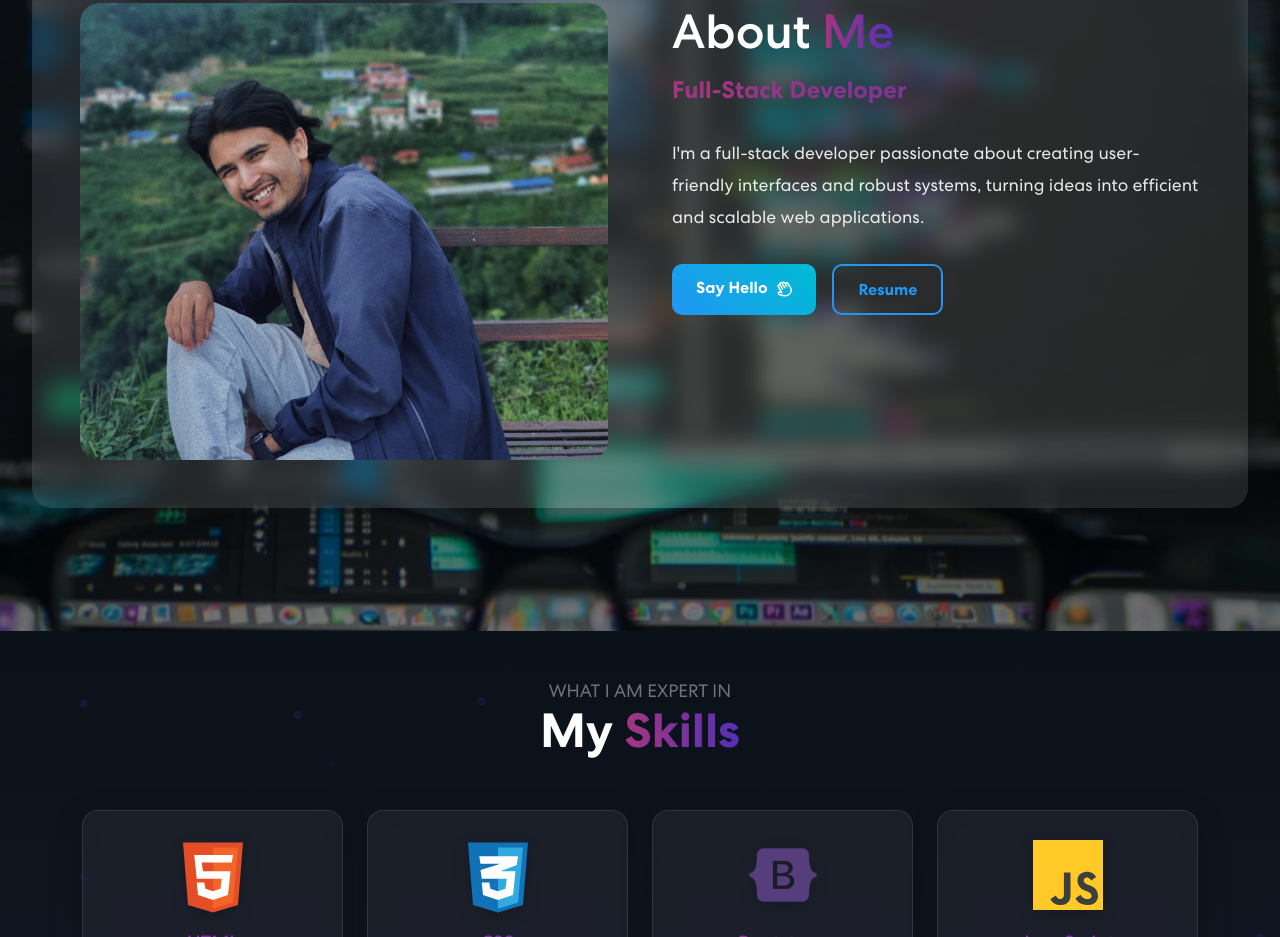
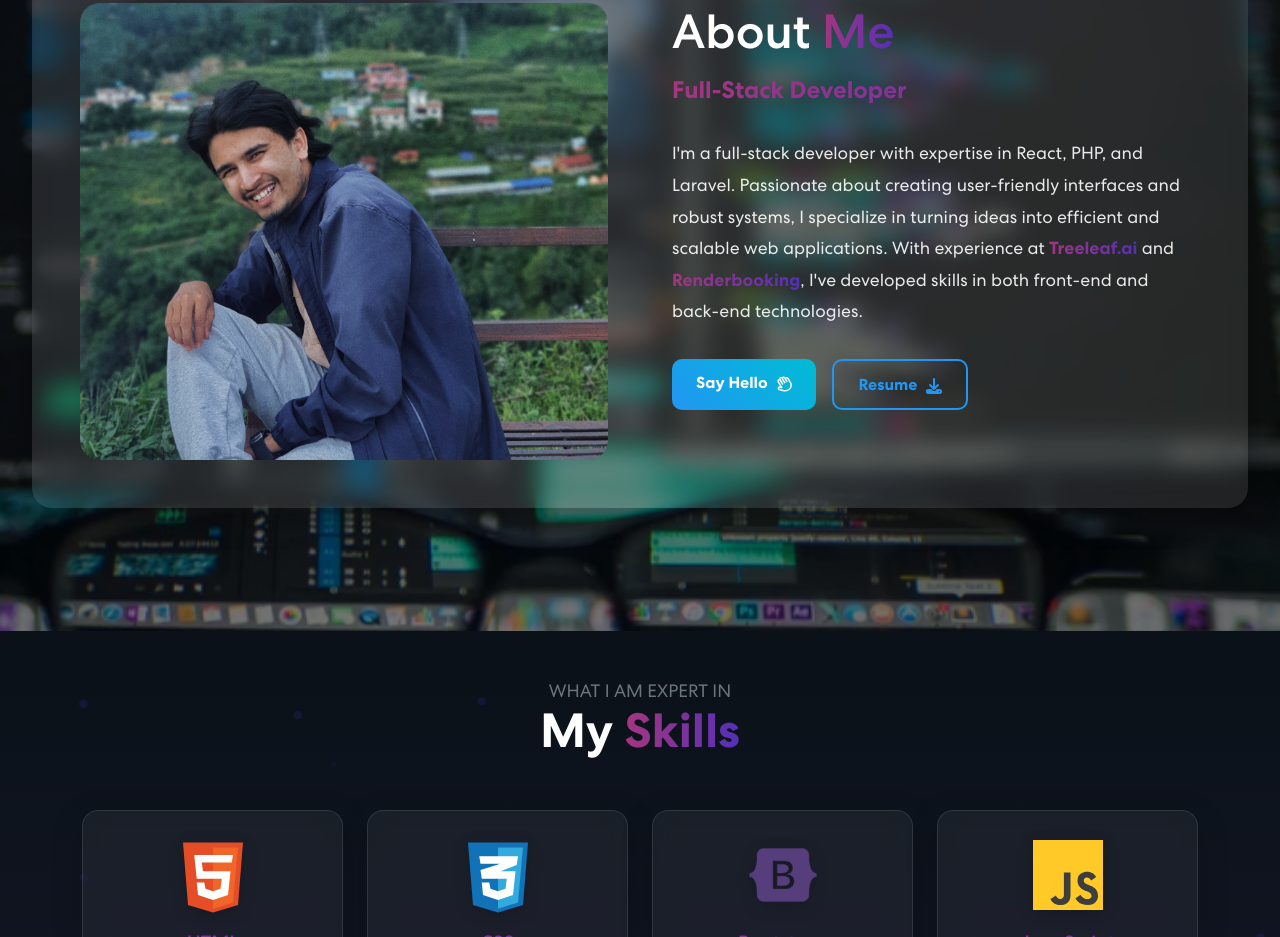
Before and after one commit to Biplabkhanal/portfolio, a React (Vite) app: page / in a window 1280 px wide. Shown: the part 940-1877 px from the top of the page. Built offline with nearby package versions, Linux system fonts and the light colour scheme.

Commit message:
modified about us page

```diff
--- a/src/App.css
+++ b/src/App.css
@@ -458,6 +458,12 @@ img {
   margin-bottom: 2rem;
   font-weight: 900;
   font-style: bold;
+}
+
+.company {
+  background-image: linear-gradient(90.21deg, #aa367c -5.91%, #4a2fbd 111.58%);
+  -webkit-background-clip: text;
+  -webkit-text-fill-color: transparent;
 }
 
 .description {
--- a/src/components/About.jsx
+++ b/src/components/About.jsx
@@ -1,6 +1,6 @@
 import React from "react";
 import Biplab from "../assets/img/biplab.jpg";
-import { FaRegHand } from "react-icons/fa6";
+import { FaDownload, FaRegHand } from "react-icons/fa6";
 import resume from "../assets/resume/CV_Biplab.pdf";
 
 const About = () => {
@@ -22,9 +22,31 @@ const About = () => {
             <h4 className="subtitle">Full-Stack Developer</h4>
 
             <p className="description">
-              I'm a full-stack developer passionate about creating user-friendly
-              interfaces and robust systems, turning ideas into efficient and
-              scalable web applications.
+              I'm a full-stack developer with expertise in React, PHP, and
+              Laravel. Passionate about creating user-friendly interfaces and
+              robust systems, I specialize in turning ideas into efficient and
+              scalable web applications. With experience at{" "}
+              <b class="company">
+                <a
+                  class="icon-experience"
+                  href="https://treeleaf.ai/"
+                  target="blank"
+                >
+                  Treeleaf.ai
+                </a>
+              </b>{" "}
+              and{" "}
+              <b class="company">
+                <a
+                  class="icon-experience"
+                  href="https://renderbooking.com/"
+                  target="blank"
+                >
+                  Renderbooking
+                </a>
+              </b>
+              , I've developed skills in both front-end and back-end
+              technologies.
             </p>
 
             <div className="button-group">
@@ -42,7 +64,7 @@ const About = () => {
                 className="cta-button secondary"
                 download="Biplab_Khanal_Resume.pdf"
               >
-                Resume
+                Resume <FaDownload style={{ marginLeft: "5px" }} />
               </a>
             </div>
           </div>
```
